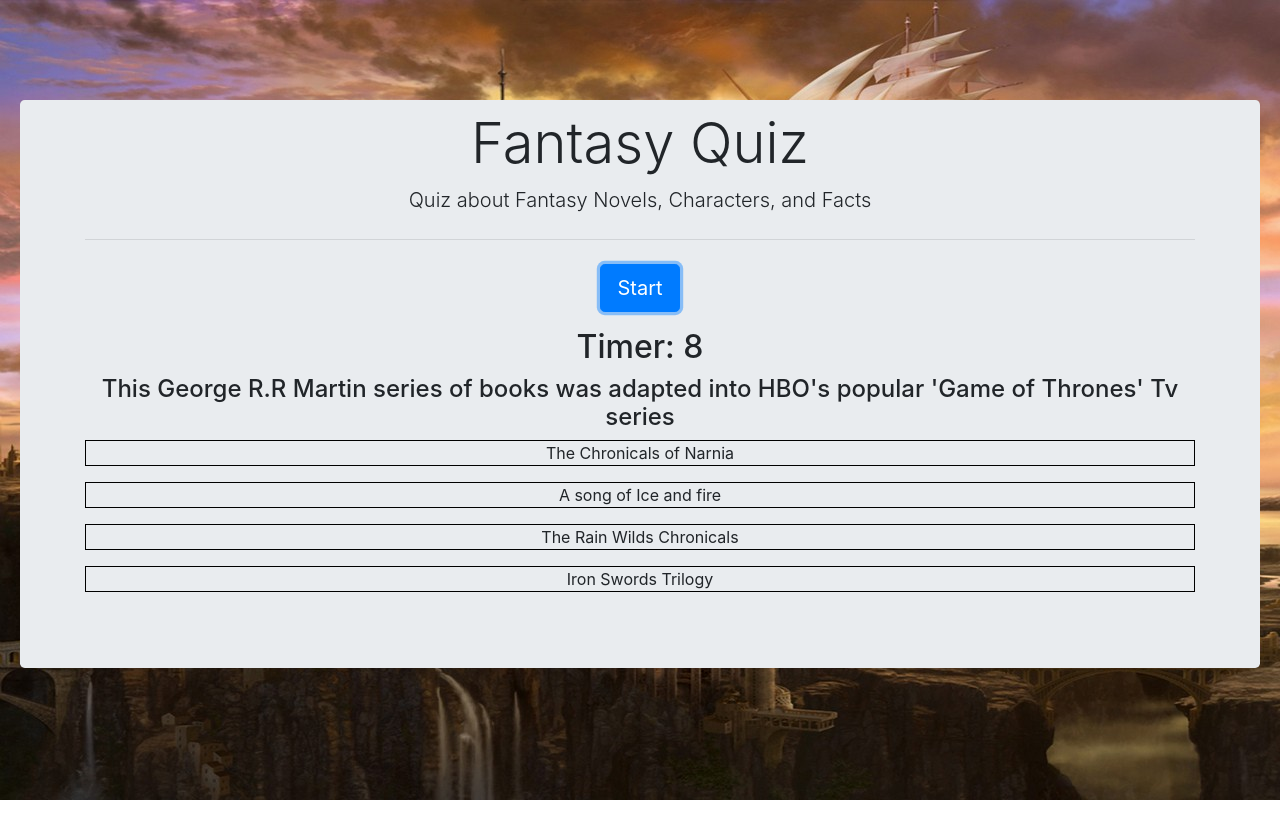
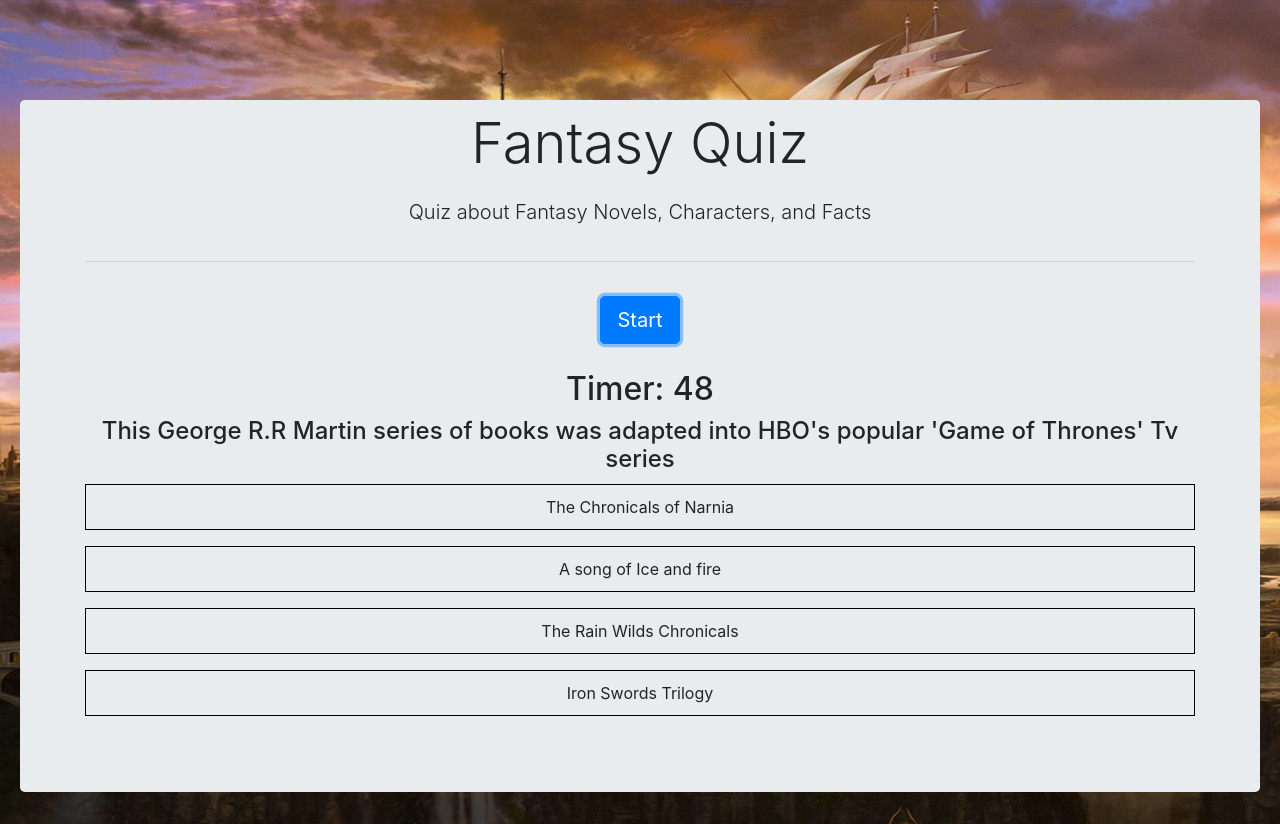
Before and after one commit to jlcoden/TriviaGame, a plain HTML site: page index.html in a window 1280 px wide. Both pictures are taken after a click on the button "Start". Before the commit the page ends 800 px from the top, so only its background shows below. Drawn offline with nearby package versions, Linux system fonts and the light colour scheme.

Commit message:
Added on click function for when the player choice is selected so that it prompts if the selection was correct or not. Updated displayChoices function so that an id attribute is added to each created paragraph that displays the choices,  added style for generated paragraphs

```diff
--- a/assets/css/style.css
+++ b/assets/css/style.css
@@ -14,3 +14,14 @@ body {
      padding-right: 0px;
      padding-left: 0px;
   }
+
+  p{
+     margin-top: 10px;
+     padding: 10px;
+  }
+
+  .choice {
+
+   border: 1px solid black;
+
+  }
--- a/assets/javascript/app.js
+++ b/assets/javascript/app.js
@@ -5,13 +5,14 @@
 //At the end show the correct and incorrect answers, timer is no longer clicking down.
 //Win clicking on 'Start Over' it resets the game
 let counter = 30;
-var correctAnswers = 0;
+var correctChoice = 0;
 var losses = 0;
+var score = 0;
 var unanswered = 0;
 var currentQuestion = 0;
-//var choices = 0;
+var choices = 0;
 var intervalId;
-
+var choiceOptions;
 
 
 var questions = [
@@ -99,7 +100,7 @@ function displayQuestion() {
 
     choices = 0;
     //display the question and choices
-    counter = 10;
+    counter = 50;
     intervalId = setInterval(decrement, 1000);
     var question = questions[currentQuestion].question;
     var choices = questions[currentQuestion].choices;
@@ -112,12 +113,19 @@ function displayQuestion() {
 
 function displayChoices(choices) {
 
+for (var i = 0; i < choices.length; i++){
+// var choiceOptions = $('#quizResults').append("<p class = 'choice' style = 'border: 1px solid black;'>"  + choices[i] + '</p>');
 
-for (var i = 0; i < choices.length; i++){
+ $('#quizResults').append(
+    $('<p/>')
+      .attr("id", choices[i])
+      .addClass("choice")
+     // .append("<span/>")
+      .text(choices[i])
+  );
 
-    $('#quizResults').append("<p class = 'choice' attr = 'data-random' style = 'border: 1px solid black;'>"  + choices[i] + '</p>');
-    console.log("is this working Two?");
 
+ console.log(choices[i]);
    }
 
 }
@@ -129,4 +137,22 @@ $(".btn").on('click', function() {
     displayQuestion();
 
 });
+
+
+$(document).on("click", ".choice", function(){
+    selectedChoice = ($(this).attr('id'));
+    correctChoice = questions[currentQuestion].correctChoice;
+    console.log(correctChoice);
+    console.log(selectedChoice);
+
+    if (correctChoice === selectedChoice) {
+        score++;
+        alert("That's correct!");
+        nextQuestion();
+    } else {
+        losses++;
+        alert("No, Sorry that's incorrect");
+    }
 });
+
+});
```
